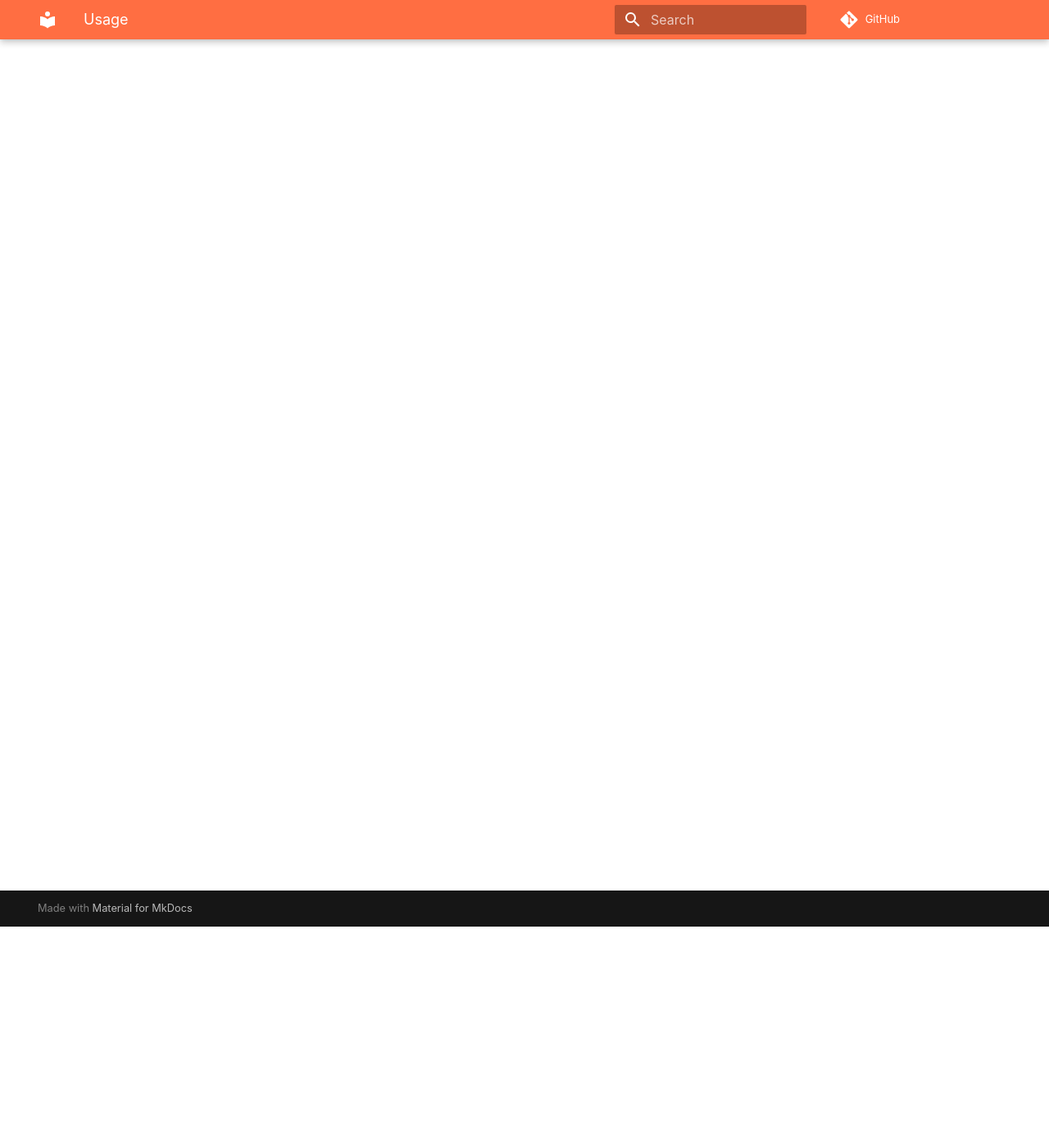
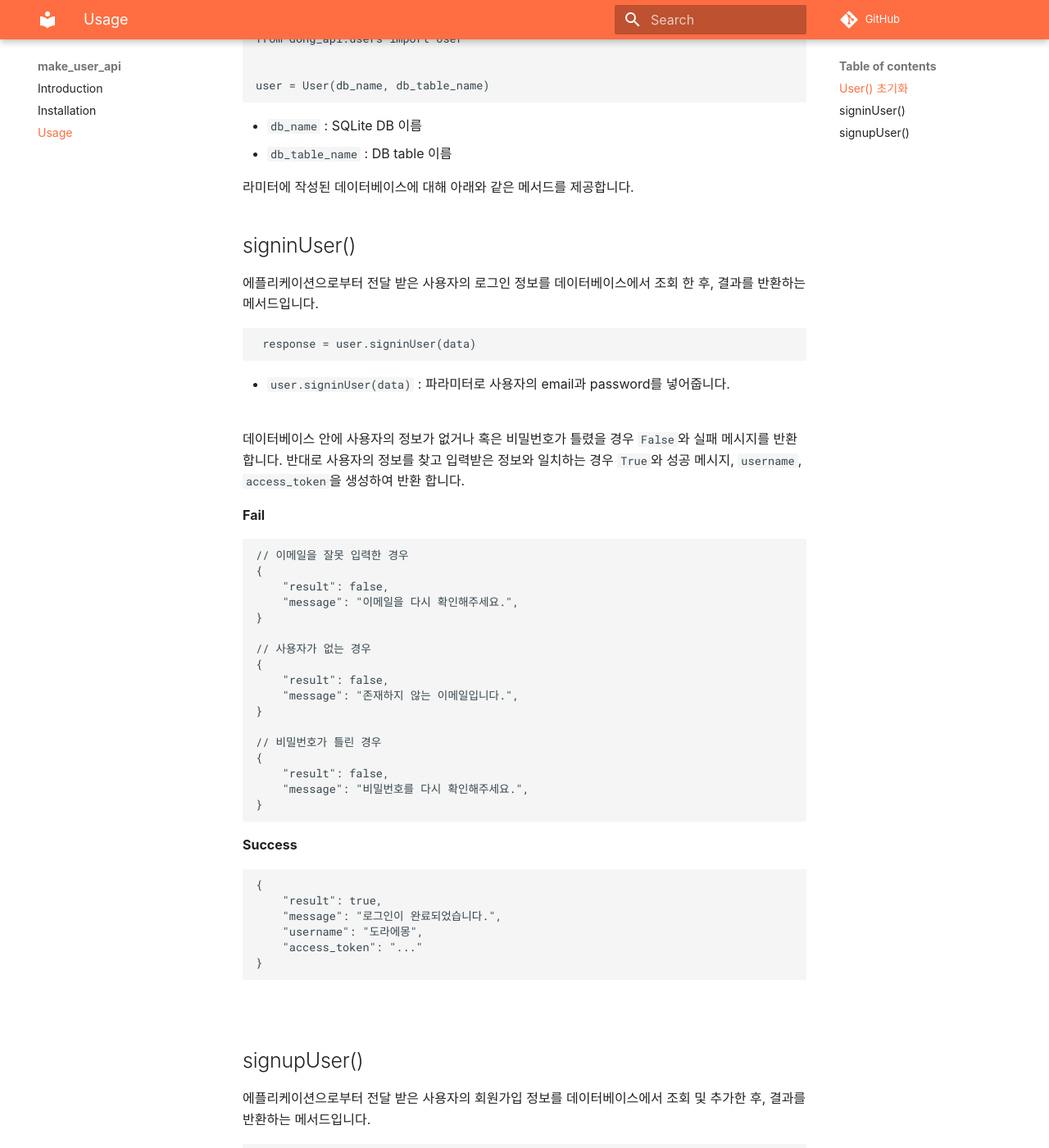
Before and after one commit to dongdongjae/make_user_api_docs, an MkDocs documentation site: the page built from docs/usage.md, in a window 1280 px wide and 1400 px high, scrolled down 270 px. Shown: the whole window at 82% size. Built offline with MkDocs 1.6.1 and Material for MkDocs 9.7.7, drawn with Linux system fonts in a browser that asks for light colours; comment, search, counter and statistics services are not loaded; some of the changed text lies outside the part shown.

Commit message:
docs 작성

````diff
--- a/docs/usage.md
+++ b/docs/usage.md
@@ -1 +1,96 @@
-# Usage
+## User() 초기화
+로그인 및 회원가입에 대한 API를 호출하는 곳에서 데이터 베이스를 연결해주는 `User()` 초기화 함수 파리미터를 설정해서 객체를 생성해주세요.
+
+```py
+from dong_api.users import User
+
+
+user = User(db_name, db_table_name)
+```
+- `db_name` : SQLite DB 이름
+<br/ >
+- `db_table_name` : DB table 이름
+
+라미터에 작성된 데이터베이스에 대해 아래와 같은 메서드를 제공합니다.
+
+## signinUser()
+에플리케이션으로부터 전달 받은 사용자의 로그인 정보를 데이터베이스에서 조회 한 후, 결과를 반환하는 메서드입니다.
+
+``` py
+ response = user.signinUser(data)
+```
+- `user.signinUser(data)` : 파라미터로 사용자의 email과 password를 넣어줍니다.
+
+<br/ >
+데이터베이스 안에 사용자의 정보가 없거나 혹은 비밀번호가 틀렸을 경우 `False`와 실패 메시지를 반환합니다. 반대로 사용자의 정보를 찾고 입력받은 정보와 일치하는 경우 `True`와 성공 메시지, `username`, `access_token`을 생성하여 반환 합니다.
+
+**Fail**
+```json
+// 이메일을 잘못 입력한 경우
+{
+    "result": false,
+    "message": "이메일을 다시 확인해주세요.",
+}
+
+// 사용자가 없는 경우
+{
+    "result": false,
+    "message": "존재하지 않는 이메일입니다.",
+}
+
+// 비밀번호가 틀린 경우
+{
+    "result": false,
+    "message": "비밀번호를 다시 확인해주세요.",
+}
+```
+
+**Success**
+```json
+{
+    "result": true,
+    "message": "로그인이 완료되었습니다.",
+    "username": "도라에몽",
+    "access_token": "..."
+}
+```
+
+<br/ >
+
+
+## signupUser()
+에플리케이션으로부터 전달 받은 사용자의 회원가입 정보를 데이터베이스에서 조회 및 추가한 후, 결과를 반환하는 메서드입니다.
+```py
+response = user.signupUser(data)
+```
+- `user.signupUser(data)` : 파라미터로 사용자의 email과 password, username을 넣어줍니다.
+
+<br/ >
+먼저 전달받은 사용자의 email과 username이 데이터베이스이 존재하는지 확인합니다. email 또는 username이 이미 존재하는 경우, False와 실패 메시지를 반환합니다. 반대로 존재하지 않는 경우에는 데이터베이스에 추가한 후에 True와 성공 메시지를 반환합니다.
+
+**Fail**
+```json
+// 이메일이 존재하는 경우
+{
+    "result": false,
+    "message": "이미 가입된 이메일입니다.",
+}
+
+// 유저 이름이 존재하는 경우
+{
+    "result": false,
+    "message": "이미 존재하는 유저 이름입니다.",
+}
+```
+
+**Success**
+```json
+{
+    "result": true,
+    "message": "회원가입이 완료되었습니다.",
+}
+```
+
+<br/ >
+<br/ >
+<br/ >
--- a/mkdocs.yml
+++ b/mkdocs.yml
@@ -13,30 +13,6 @@ theme:
   font:
     text: Noto Sans Korean
 
-nav:
-    - CONTENTS:
-      - Installation : installation.md
-      - Usage : usage.md
-#   - HOME: index.md
-#   - section1:
-#       section1-1:
-#         section1-1-1: section1/section1-1-1.md
-#       section1-2:
-#         section1-2-1:
-#           section1-2-1.md
-#   - section2:
-#     - page2-1.md
-#     - page2-2.md
 
 
-    # - Section:
-    #   - section/index.md
-    #   - Page 1: section/page-1.md
-    #   - Page 2: section/page-2.md
-
-    # - Section1:
-    #   - section1/index.md
-    #   - Page 1: section1/page-1.md
-    #   - Page 2: section1/page-2.md
-
 repo_url: https://github.com/dongdongjae/make_package
````
Also changed, not shown: docs/index.md (+2 -2 lines), docs/installation.md (+2 -3 lines), 1 other file.
